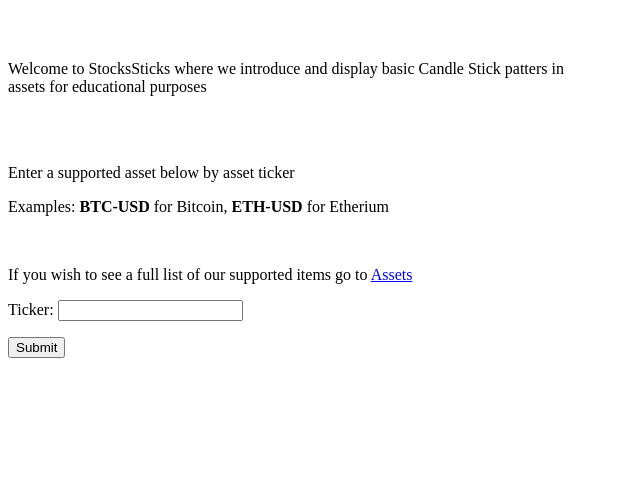
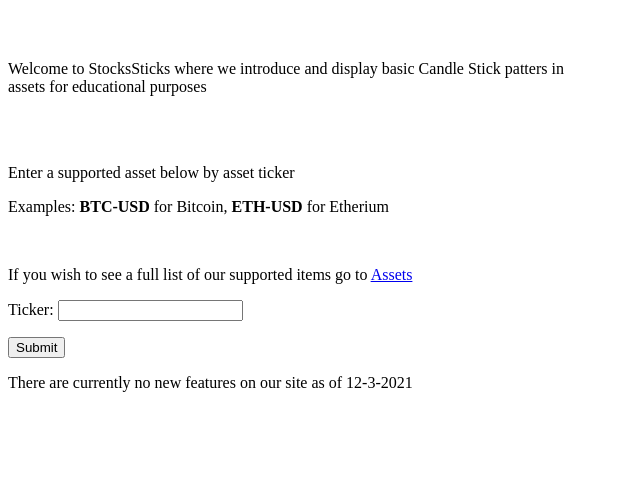
Before and after one commit to elderlr/SoftwareOneWebPage-LauraElderStocks, a Flask app: page /home in a window 1280 px wide. Shown: the top 486 px of the page, without its empty margins (0-640 px from the left). Run offline with Flask 2, Linux system fonts and the light colour scheme.

Commit message:
added message about features to home

```diff
--- a/SoftwareOneWebPage-LauraElderStocks/templates/form.html
+++ b/SoftwareOneWebPage-LauraElderStocks/templates/form.html
@@ -10,4 +10,5 @@
     <p>If you wish to see a full list of our supported items go to <a href="http://localhost:4449/assets">Assets</a></p>
     <p>Ticker: <input type="text" name="name" /></p>
     <p><input type="submit" value="Submit" /></p>
+    <p>There are currently no new features on our site as of 12-3-2021</p>
 </form>
```
